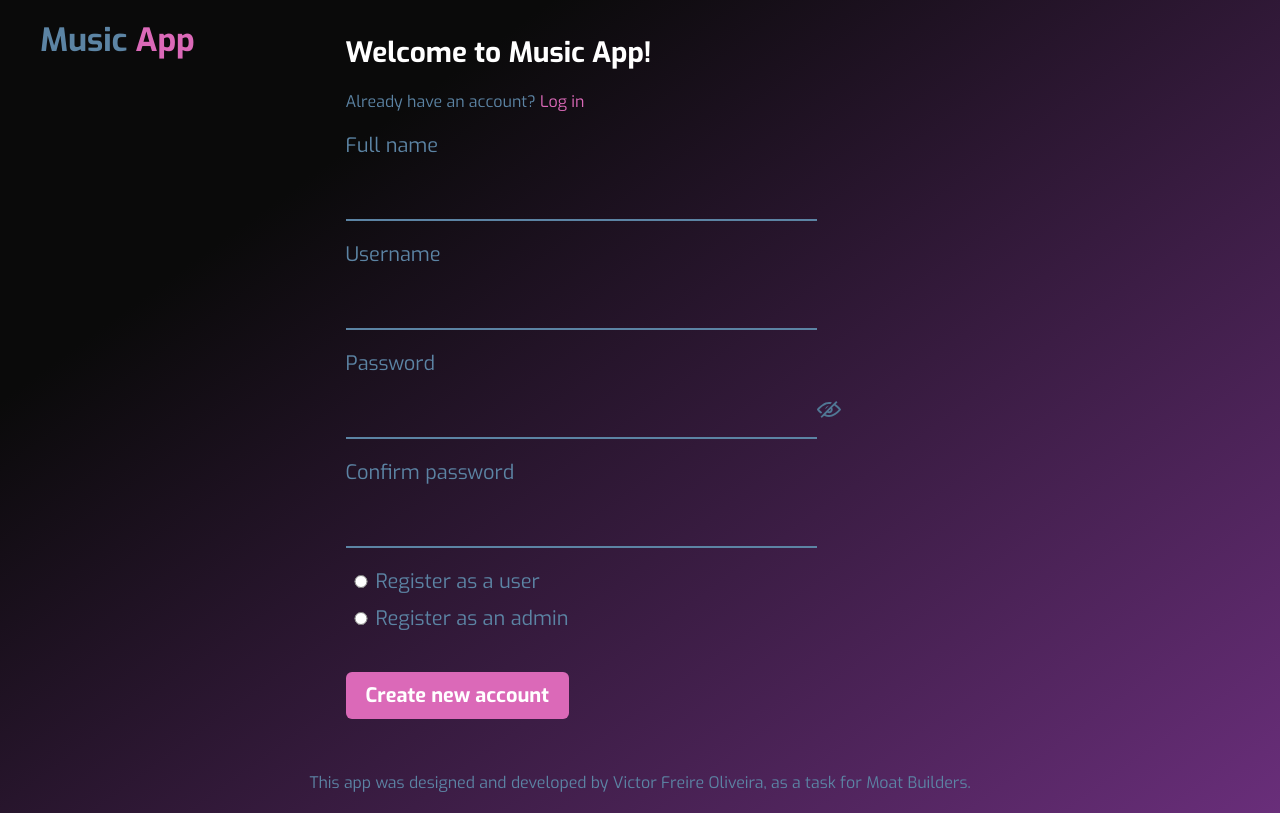
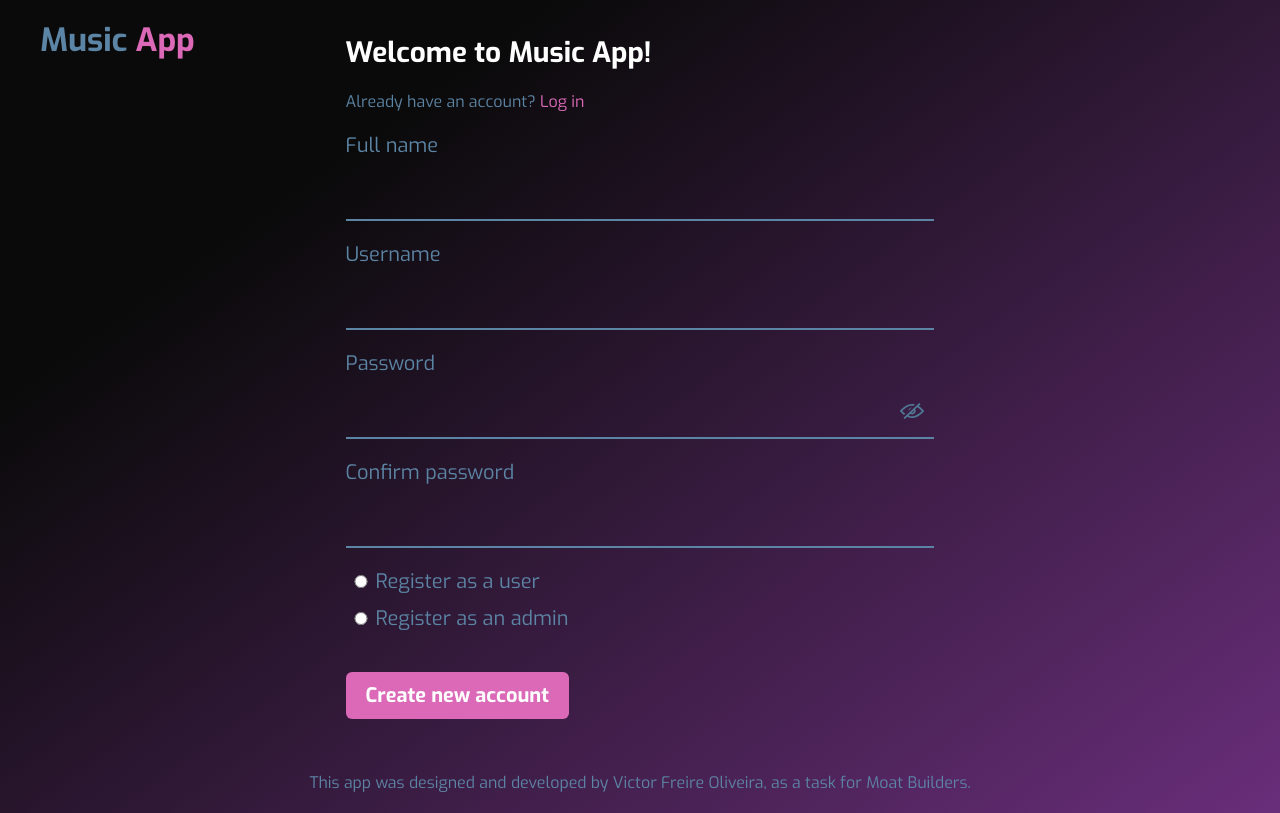
Before and after one commit to oliveira-victor/music_app, a React (Vite) app: page / in a window 1280 px wide. Both pictures are taken after a click on the element "Create a new account". Built offline with nearby package versions, Linux system fonts and the light colour scheme; the HTML template or start-up script is replaced by a standard one.

Commit message:
feat: changing fa eye position

```diff
--- a/src/Components/LoginForm/index.tsx
+++ b/src/Components/LoginForm/index.tsx
@@ -24,8 +24,10 @@ const LoginForm = ({ linkAction }: Props) => {
             <Label htmlFor="user">User name</Label>
             <Input type="text" name="user" id="user" required />
             <Label htmlFor="password">Password</Label>
-            <Input type={type} name="password" id='password' required />
-            <img onClick={toggleType} src={type === 'text' ? eye : eyeOff} alt="Show or hide password icon" title='Show or hide password' />
+            <div>
+                <Input type={type} name="password" id='password' required />
+                <img onClick={toggleType} src={type === 'text' ? eye : eyeOff} alt="Show or hide password icon" title='Show or hide password' />
+            </div>
             <S.LoginBtn>Log in</S.LoginBtn>
             <p>New user? <LinkStyle onClick={linkAction}>Create a new account</LinkStyle></p>
         </S.LoginForm>
--- a/src/Components/LoginForm/styles.ts
+++ b/src/Components/LoginForm/styles.ts
@@ -17,6 +17,14 @@ export const LoginForm = styled.form`
     img {
         cursor: pointer;
         width: 24px;
+        position: absolute;
+        top: 0;
+        right: 0;
+        transform: translate(-10px, 26px);
+    }
+
+    div {
+        position: relative;
     }
 `
 
--- a/src/Components/NewAccount/index.tsx
+++ b/src/Components/NewAccount/index.tsx
@@ -49,8 +49,10 @@ const NewAccount = ({ linkAction }: Props) => {
                 <Label htmlFor="username">Username</Label>
                 <Input type="text" name="username" id='username' required />
                 <Label htmlFor="password">Password</Label>
-                <Input name="password" id='password' type={type} onChange={event => setPassword(event.target.value)} required />
-                <img onClick={toggleType} src={type === 'text' ? eye : eyeOff} alt="Show or hide password icon" title='Show or hide password' />
+                <S.InputEye>
+                    <Input name="password" id='password' type={type} onChange={event => setPassword(event.target.value)} required />
+                    <img onClick={toggleType} src={type === 'text' ? eye : eyeOff} alt="Show or hide password icon" title='Show or hide password' />
+                </S.InputEye>
                 <Label htmlFor="confirm">Confirm password</Label>
                 <Input name="confirm" id="confirm" type={type} onChange={event => setConfirmPassword(event.target.value)} required />
                 {matchingPassword()}
--- a/src/Components/NewAccount/styles.ts
+++ b/src/Components/NewAccount/styles.ts
@@ -14,14 +14,22 @@ export const NewAccountContainer = styled.div`
     transition: all .2s ease;
     width: 50%;
 
+    @media (max-width: 767px) {
+        width: 90%;
+        margin-top: 40px;
+    }
+`
+
+export const InputEye = styled.div`
+    position: relative;
+
     img {
         cursor: pointer;
         width: 24px;
-    }
-
-    @media (max-width: 767px) {
-        width: 90%;
-        margin-top: 40px;
+        position: absolute;
+        top: 0;
+        right: 0;
+        transform: translate(-10px, 26px);
     }
 `
 
--- /dev/null
+++ b/src/pages/Main/styles.ts
@@ -0,0 +1 @@
+import styled from "styled-components";
--- a/src/styles/index.ts
+++ b/src/styles/index.ts
@@ -64,7 +64,7 @@ export const Label = styled.label`
 export const Input = styled.input`
     margin-top: 10px;
     color: ${colors.highlight};
-    width: 80%;
+    width: 100%;
     height: 52px;
     border: none;
     padding: 8px;
```
Also changed, not shown: src/pages/Main/index.tsx (added, +9 -0 lines).
